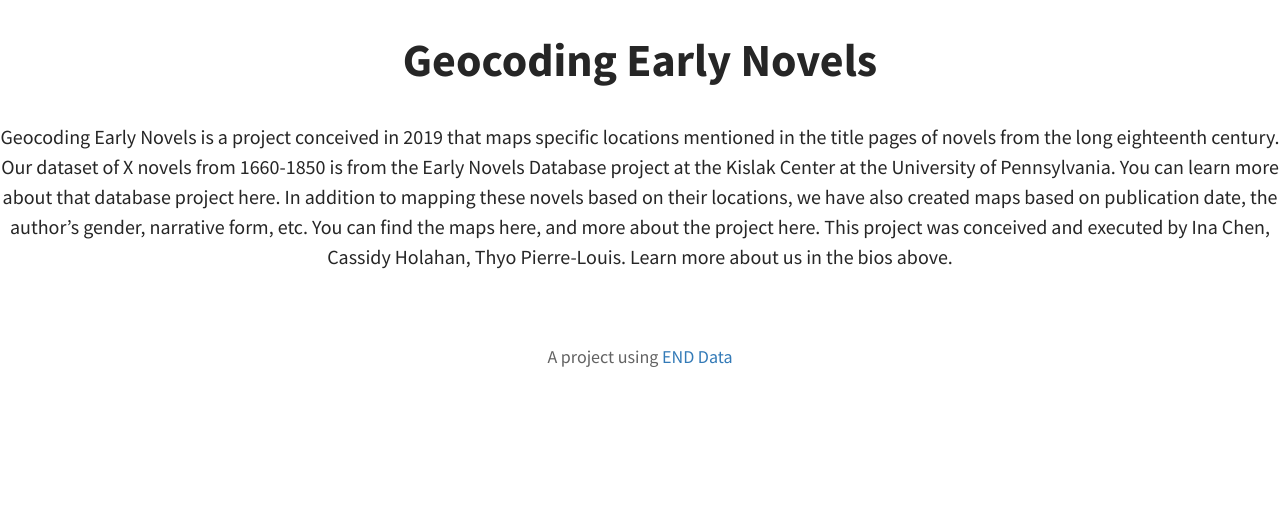
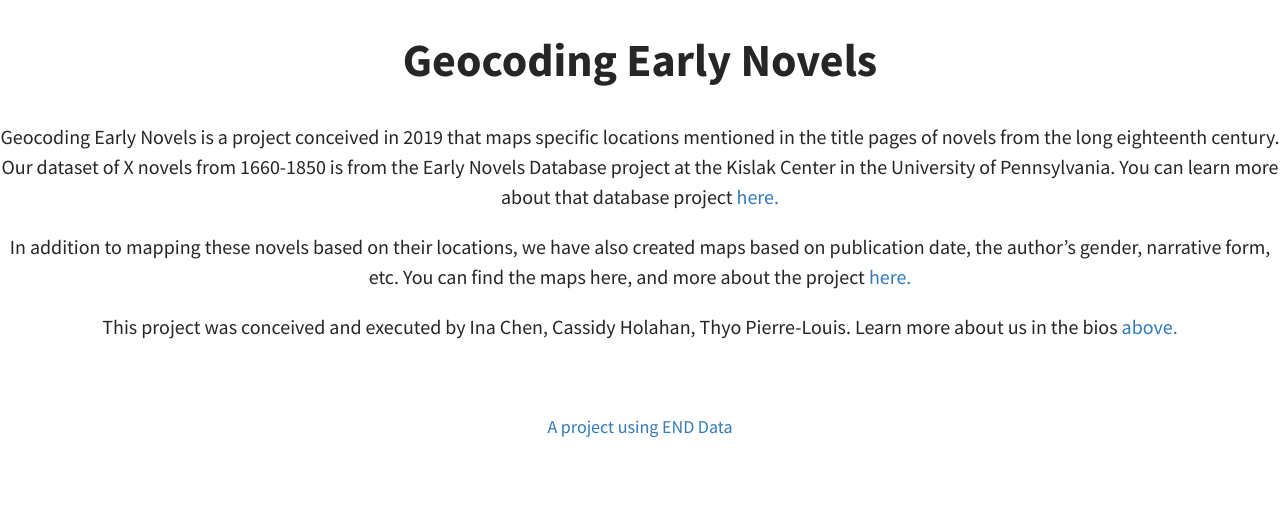
Before and after one commit to cholahan/end19, a Jekyll site: the page built from index.html, in a window 1280 px wide. Shown: the part 456-965 px from the top of the page. Built offline with Jekyll 4.4.1, drawn with Linux system fonts in a browser that asks for light colours; the list of posts is cut into pages by our own code; before the commit the page ends 900 px from its top, so only the background shows below that.

```diff
--- a/index.html
+++ b/index.html
@@ -5,10 +5,10 @@ layout: home
 
 <h1>Geocoding Early Novels</h1>
 
-  <p>Geocoding Early Novels is a project conceived in 2019 that maps specific locations mentioned in the title pages of novels from the long eighteenth century. Our dataset of X novels from 1660-1850 is from the Early Novels Database project at the Kislak Center at the University of Pennsylvania. You can learn more about that database project here.
+  <p>Geocoding Early Novels is a project conceived in 2019 that maps specific locations mentioned in the title pages of novels from the long eighteenth century. Our dataset of X novels from 1660-1850 is from the Early Novels Database project at the Kislak Center in the University of Pennsylvania. You can learn more about that database project <a href="https://earlynovels.github.io/" target="blank">here.</a></p>
 
-In addition to mapping these novels based on their locations, we have also created maps based on publication date, the author’s gender, narrative form, etc. You can find the maps here, and more about the project here.
+  <p>In addition to mapping these novels based on their locations, we have also created maps based on publication date, the author’s gender, narrative form, etc. You can find the maps here, and more about the project <a href="{{ site.url}}/process/">here.</a></p>
 
-This project was conceived and executed by Ina Chen, Cassidy Holahan, Thyo Pierre-Louis. Learn more about us in the bios above.</p>
+<p>This project was conceived and executed by Ina Chen, Cassidy Holahan, Thyo Pierre-Louis. Learn more about us in the bios <a href="{{ site.url}}/about/">above.</p>
 
 </div>
```
